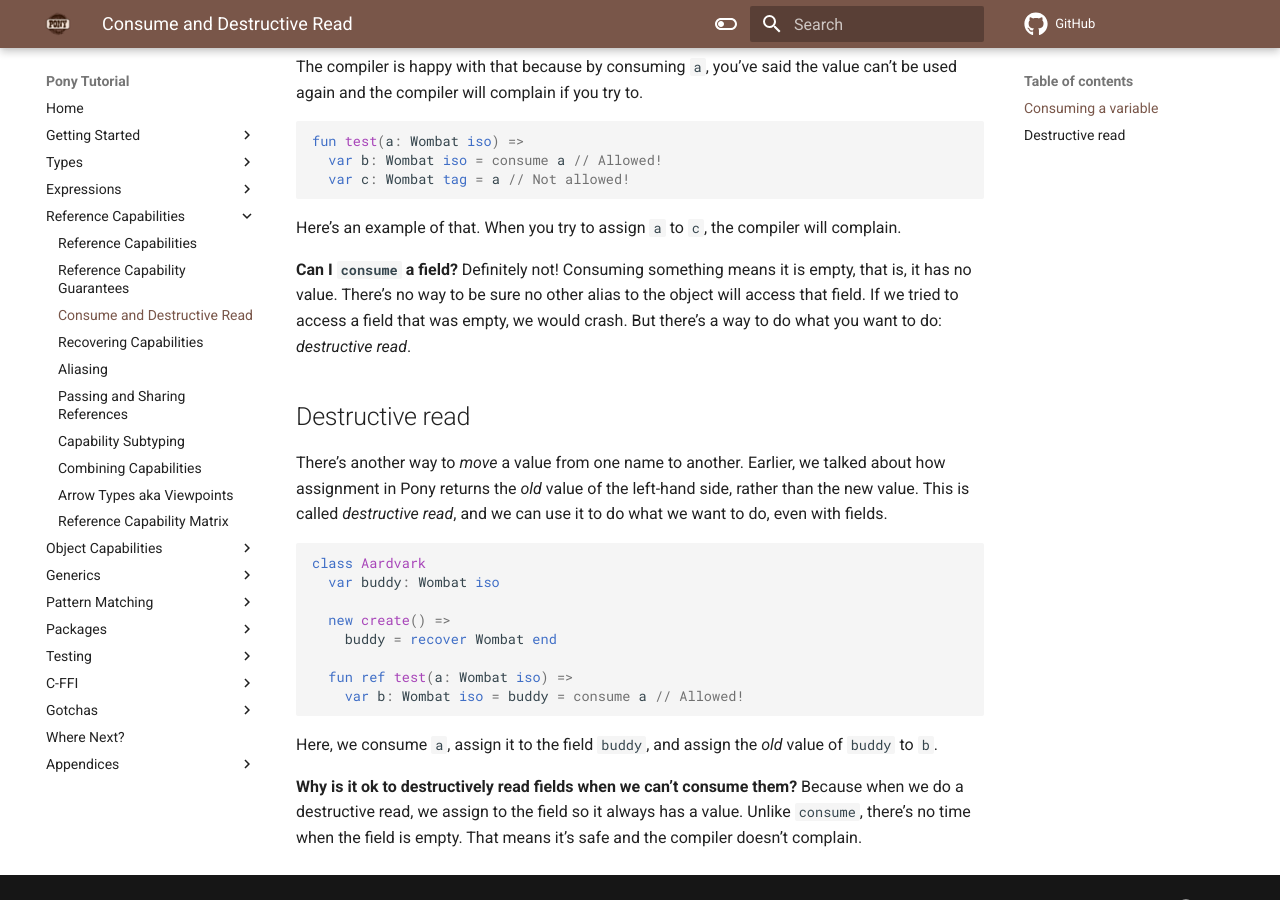
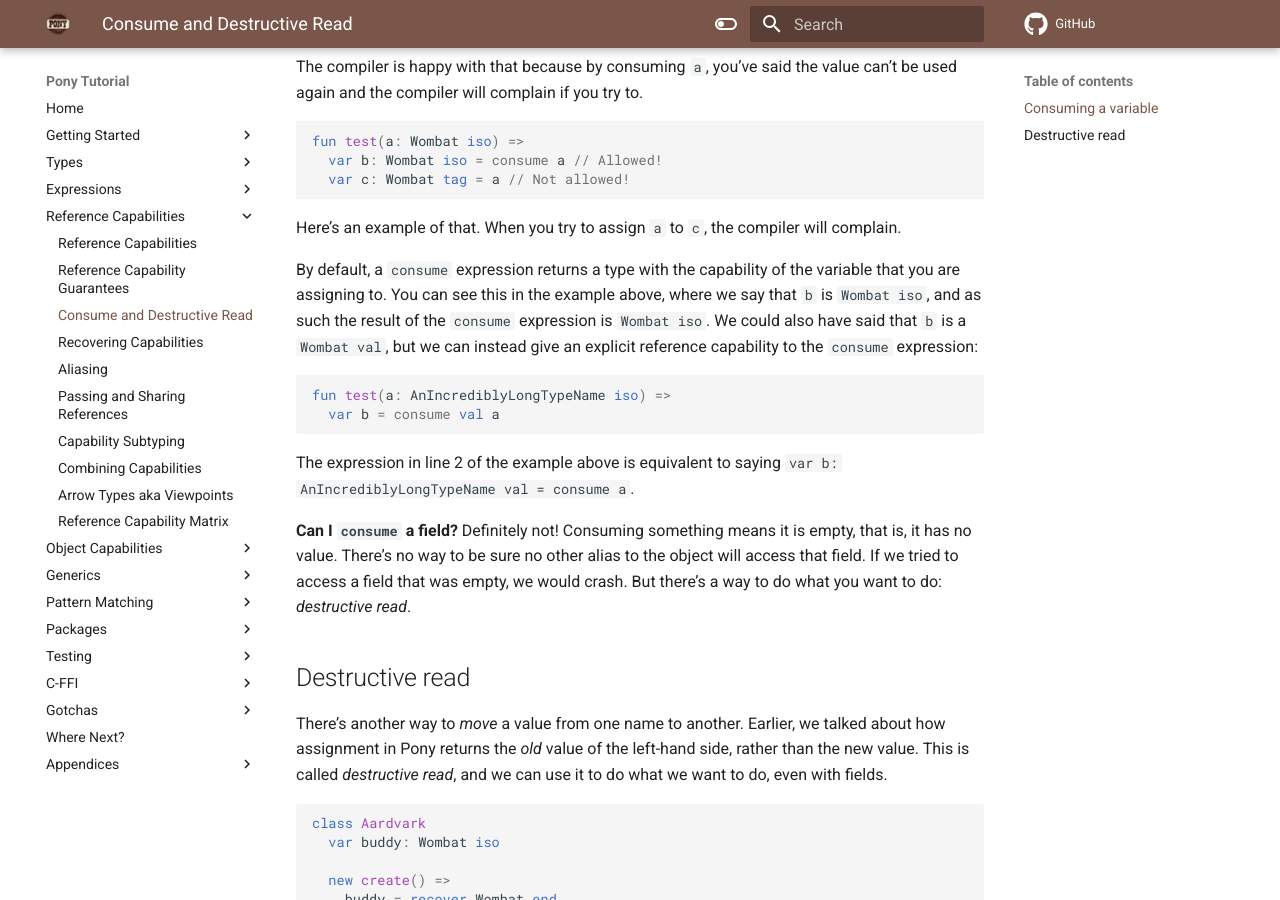
Before and after one commit to ponylang/pony-tutorial, an MkDocs documentation site: the page built from docs/reference-capabilities/consume-and-destructive-read.md, in a window 1280 px wide and 900 px high, scrolled down 554 px. Built offline with MkDocs 1.6.1 and Material for MkDocs 9.7.7, drawn with Linux system fonts in a browser that asks for light colours; comment, search, counter and statistics services are not loaded.

Commit message:
Document consume with capability (#473)
Closes #470

````diff
--- a/docs/reference-capabilities/consume-and-destructive-read.md
+++ b/docs/reference-capabilities/consume-and-destructive-read.md
@@ -23,6 +23,15 @@
 
 Here's an example of that. When you try to assign `a` to `c`, the compiler will complain.
 
+By default, a `consume` expression returns a type with the capability of the variable that you are assigning to. You can see this in the example above, where we say that `b` is `Wombat iso`, and as such the result of the `consume` expression is `Wombat iso`. We could also have said that `b` is a `Wombat val`, but we can instead give an explicit reference capability to the `consume` expression:
+
+```pony
+fun test(a: AnIncrediblyLongTypeName iso) =>
+  var b = consume val a
+```
+
+The expression in line 2 of the example above is equivalent to saying `var b: AnIncrediblyLongTypeName val = consume a`.
+
 __Can I `consume` a field?__ Definitely not! Consuming something means it is empty, that is, it has no value. There's no way to be sure no other alias to the object will access that field. If we tried to access a field that was empty, we would crash. But there's a way to do what you want to do: _destructive read_.
 
 ## Destructive read
````
